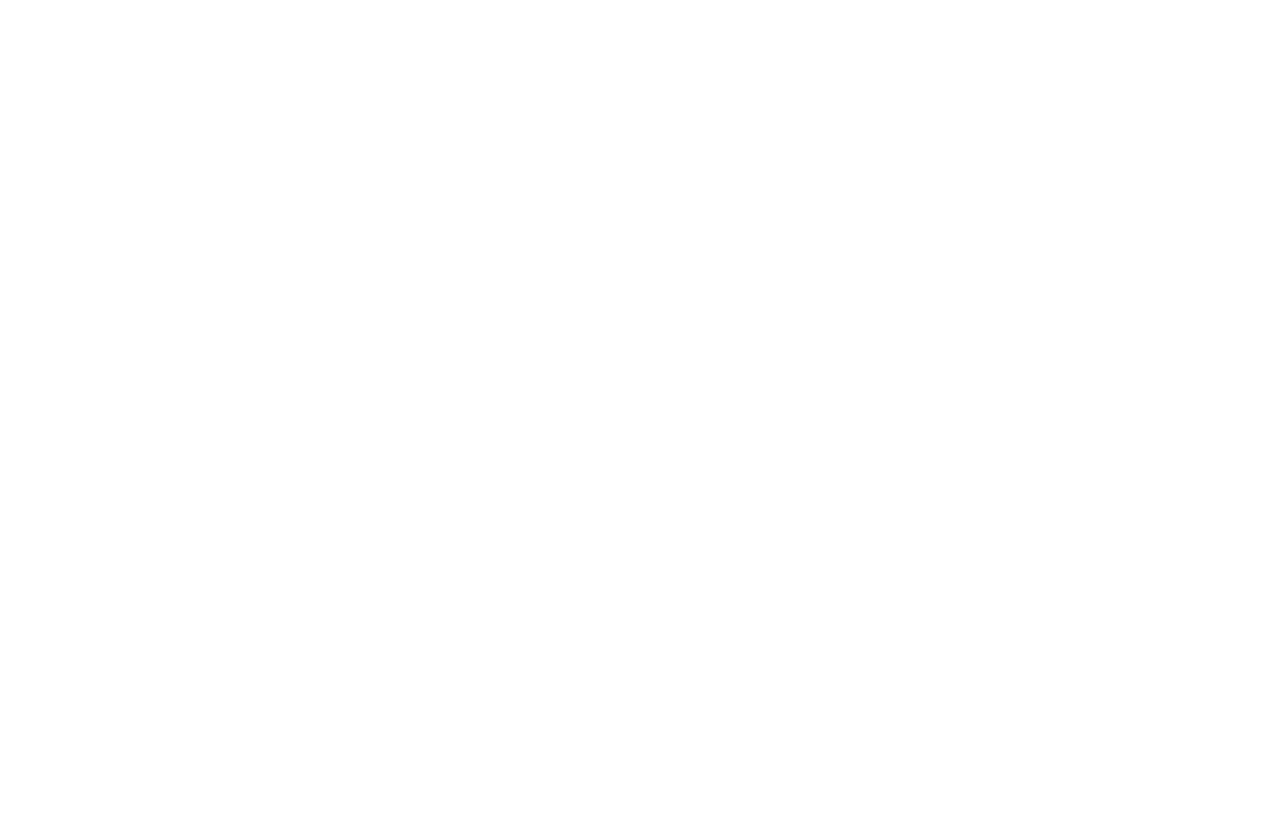
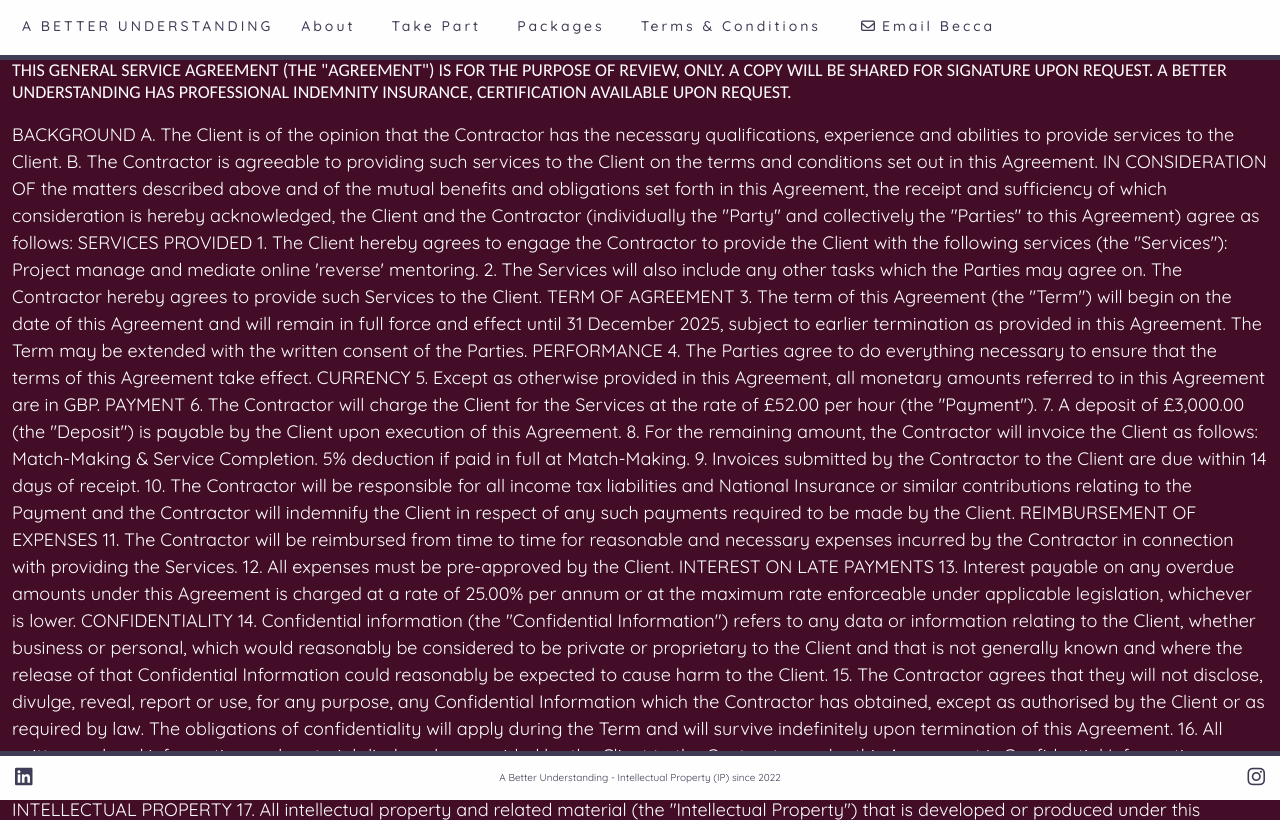
Before and after one commit to SkippyWalnuts/A-Better-Understanding, a plain HTML site: page terms.html in a window 1280 px wide. Shown: the top 820 px of the page. Drawn offline with nearby package versions, Linux system fonts and the light colour scheme.

Commit message:
Added Terms content pasted from business proposal

```diff
--- a/src/styles/index.css
+++ b/src/styles/index.css
@@ -175,7 +175,7 @@ li{
 }
 
 
-.Hero h3 {
+.Hero h3, .Terms h3 {
     color: var(--secondary-color);
     font-size: 18px;
     font-weight: 500;
--- a/terms.html
+++ b/terms.html
@@ -0,0 +1,204 @@
+<!DOCTYPE html>
+<html lang="en">
+<head>
+    <meta charset="utf-8" />
+    <meta name="viewport" content="width=device-width, initial-scale=1" />
+    <meta name="theme-color" content="#000000" />
+    <meta
+      name="description"
+      content="A Better Understanding uses the Power of the PA to teach businesses how to use Reverse Mentoring, bridging gaps in virtual working environments: Supporting the development of equitable, inclusive leadership"
+    />
+    <link href="https://cdn.jsdelivr.net/npm/bootstrap@5.3.0-alpha3/dist/css/bootstrap.min.css" rel="stylesheet" integrity="sha384-KK94CHFLLe+nY2dmCWGMq91rCGa5gtU4mk92HdvYe+M/SXH301p5ILy+dN9+nJOZ" crossorigin="anonymous">
+    <script src="https://kit.fontawesome.com/dbb0023781.js" crossorigin="anonymous"></script>
+    <link rel="preconnect" href="https://fonts.googleapis.com">
+    <link rel="preconnect" href="https://fonts.gstatic.com" crossorigin>
+    <link href="https://fonts.googleapis.com/css2?family=Carlito&display=swap" rel="stylesheet">
+    <link href="https://fonts.googleapis.com/css2?family=Quicksand:wght@300;400;500;600;700&display=swap" rel="stylesheet">
+    <link rel="stylesheet" href="src/styles/index.css"/>
+    <title>A Better Understanding</title>
+</head>
+<body>
+    <div class="Navbar">
+        <nav class="navbar navbar-expand-lg fixed-top">
+            <div class="container-fluid">
+              <a class="navbar-brand nav-company-name active nav-page" aria-current="page" href="./index.html">A Better Understanding</a>
+              <button class="navbar-toggler toggle-button" type="button" data-bs-toggle="collapse" data-bs-target="#navbarNav" aria-controls="navbarNav" aria-expanded="false" aria-label="Toggle navigation">
+                <span class="navbar-toggler-icon"></span>
+              </button>
+              <div class="collapse navbar-collapse navbar-large" id="navbarNav">
+                <ul class="navbar-nav">
+                  <li class="nav-item">
+                    <a class="nav-link nav-page" href="./about.html"
+                              rel="noreferrer"
+          alt="Open the About page for A Better Understanding in a new tab">
+          About</a>
+                  </li>
+                  <li class="nav-item">
+                    <a class="nav-link nav-page" href="./take-part.html"
+                              rel="noreferrer"
+          alt="Open the Take Part page for A Better Understanding in a new tab">
+          Take Part</a>
+                  </li>
+                  <li class="nav-item">
+                    <a class="nav-link nav-page" href="./packages.html"
+                              rel="noreferrer"
+          alt="Open the Packages page for A Better Understanding in a new tab">
+          Packages</a>
+                  </li>
+                  <li class="nav-item">
+                    <a class="nav-link nav-page" href="./terms.html"
+                              rel="noreferrer"
+          alt="Open the Terms and Conditions page for A Better Understanding in a new tab">
+          Terms & Conditions</a>
+                  </li>
+                  <li class="nav-item">
+                    <a class="nav-link nav-page" href="mailto:becca.early@outlook.com"
+                    alt="Create and send a new email to Becca Early, A Better Understanding's Founder and Consultant Advisor"><i class="fa-regular fa-envelope mx-1"></i>Email Becca</a>
+                  </li>
+                </ul>
+              </div>
+            </div>
+          </nav>
+        </Navbar>
+
+        </div>
+    <div class="Terms">
+        <div class="container-fluid">
+<div class="row">
+    <h3>THIS GENERAL SERVICE AGREEMENT (the "Agreement") is for the purpose of review, only. A copy will be shared for signature upon request.
+        A Better Understanding has Professional Indemnity insurance, certification available upon request.</h3>
+    <p>
+        BACKGROUND
+A. The Client is of the opinion that the Contractor has the necessary qualifications, experience and abilities to provide services to the Client.
+B. The Contractor is agreeable to providing such services to the Client on the terms and conditions set out in this Agreement.
+
+IN CONSIDERATION OF the matters described above and of the mutual benefits and obligations set forth in this Agreement, the receipt and sufficiency of which consideration is hereby acknowledged, the Client and the Contractor (individually the "Party" and collectively the "Parties" to this Agreement) agree as follows:
+
+SERVICES PROVIDED
+1. The Client hereby agrees to engage the Contractor to provide the Client with the following services (the "Services"):
+Project manage and mediate online 'reverse' mentoring.
+2. The Services will also include any other tasks which the Parties may agree on. The Contractor hereby agrees to provide such Services to the Client.
+
+TERM OF AGREEMENT
+3. The term of this Agreement (the "Term") will begin on the date of this Agreement and will remain in full force and effect until 31 December 2025, subject to earlier termination as provided in this Agreement. The Term may be extended with the written consent of the Parties.
+
+PERFORMANCE
+4. The Parties agree to do everything necessary to ensure that the terms of this Agreement take effect.
+
+CURRENCY
+5. Except as otherwise provided in this Agreement, all monetary amounts referred to in this Agreement are in GBP.
+
+PAYMENT
+6. The Contractor will charge the Client for the Services at the rate of £52.00 per hour (the "Payment").
+7. A deposit of £3,000.00 (the "Deposit") is payable by the Client upon execution of this Agreement.
+8. For the remaining amount, the Contractor will invoice the Client as follows:
+Match-Making & Service Completion. 5% deduction if paid in full at Match-Making.
+
+9. Invoices submitted by the Contractor to the Client are due within 14 days of receipt.
+10. The Contractor will be responsible for all income tax liabilities and National Insurance or similar contributions relating to the Payment and the Contractor will indemnify the Client in respect of any such payments required to be made by the Client.
+
+REIMBURSEMENT OF EXPENSES
+11. The Contractor will be reimbursed from time to time for reasonable and necessary expenses incurred by the Contractor in connection with providing the Services.
+12. All expenses must be pre-approved by the Client.
+
+INTEREST ON LATE PAYMENTS
+13. Interest payable on any overdue amounts under this Agreement is charged at a rate of 25.00% per annum or at the maximum rate enforceable under applicable legislation, whichever is lower.
+
+CONFIDENTIALITY
+14. Confidential information (the "Confidential Information") refers to any data or information relating to the Client, whether business or personal, which would reasonably be considered to be private or proprietary to the Client and that is not generally known and where the release of that Confidential Information could reasonably be expected to cause harm to the Client.
+15. The Contractor agrees that they will not disclose, divulge, reveal, report or use, for any purpose, any Confidential Information which the Contractor has obtained, except as authorised by the Client or as required by law. The obligations of confidentiality will apply during the Term and will survive indefinitely upon termination of this Agreement.
+16. All written and oral information and material disclosed or provided by the Client to the Contractor under this Agreement is Confidential Information regardless of whether it was provided before or after the date of this Agreement or how it was provided to the Contractor.
+
+OWNERSHIP OF INTELLECTUAL PROPERTY
+17. All intellectual property and related material (the "Intellectual Property") that is developed or produced under this Agreement, will be the property of the Contractor. The Client is granted a non-exclusive limited-use licence of this Intellectual Property.
+18. Title, copyright, intellectual property rights and distribution rights of the Intellectual Property remain exclusively with the Contractor.
+
+RETURN OF PROPERTY
+19. Upon the expiry or termination of this Agreement, the Contractor will return to the Client any property, documentation, records, or Confidential Information which is the property of the Client.
+
+CAPACITY/INDEPENDENT CONTRACTOR
+20. In providing the Services under this Agreement it is expressly agreed that the Contractor is acting as an independent contractor and not as an employee. The Contractor and the Client acknowledge that this Agreement does not create a partnership or joint venture between them, and is exclusively a contract for service.
+
+RIGHT OF SUBSTITUTION
+21. Except as otherwise provided in this Agreement, the Contractor may, at the Contractor's absolute discretion, engage a third party sub-contractor to perform some or all of the obligations of the Contractor under this Agreement and the Client will not hire or engage any third parties to assist with the provision of the Services.
+22. In the event that the Contractor hires a sub-contractor:
+the Contractor will pay the sub-contractor for its services and the Payment will remain payable by the Client to the Contractor.
+for the purposes of the indemnification clause of this Agreement, the sub-contractor is an agent of the Contractor.
+
+AUTONOMY
+23. Except as otherwise provided in this Agreement, the Contractor will have full control over working time, methods, and decision making in relation to provision of the Services in accordance with the Agreement. The Contractor will work autonomously and not at the direction of the Client. However, the Contractor will be responsive to the reasonable needs and concerns of the Client.
+
+EQUIPMENT
+24. Except as otherwise provided in this Agreement, the Contractor will provide at the Contractor’s own expense, any and all tools, machinery, equipment, raw materials, supplies, workwear and any other items or parts necessary to deliver the Services in accordance with the Agreement.
+
+NO EXCLUSIVITY
+25. The Parties acknowledge that this Agreement is non-exclusive and that either Party will be free, during and after the Term, to engage or contract with third parties for the provision of services similar to the Services.
+
+NOTICE
+26. All notices, requests, demands or other communications required or permitted by the terms of this Agreement will be given in writing and delivered to the Parties at the following addresses:
+dentsu UK Limited, 10 Triton St, London NW1 3BF, UK
+A Better Understanding, 22 Founders Gardens, London SE19 3UU, UK
+or to such other address as either Party may from time to time notify the other.
+
+INDEMNIFICATION
+27. Except to the extent paid in settlement from any applicable insurance policies, and to the extent permitted by applicable law, each Party agrees to indemnify and hold harmless the other Party, and its respective affiliates, officers, agents, employees, and permitted successors and assigns against any and all claims, losses, damages, liabilities, penalties, punitive damages, expenses, reasonable legal fees and costs of any kind or amount whatsoever, which result from or arise out of any act or omission of the indemnifying party, its respective affiliates, officers, agents, employees, and permitted successors and assigns that occurs in connection with this Agreement. This indemnification will survive the termination of this Agreement.
+
+MODIFICATION OF AGREEMENT
+28. Any amendment or modification of this Agreement or additional obligation assumed by either Party in connection with this Agreement will only be binding if evidenced in writing signed by each Party or an authorised representative of each Party.
+
+TIME OF THE ESSENCE
+29. Time is of the essence in this Agreement. No extension or variation of this Agreement will operate as a waiver of this provision.
+
+ASSIGNMENT
+30. The Contractor will not voluntarily, or by operation of law, assign or otherwise transfer its obligations under this Agreement without the prior written consent of the Client.
+
+ENTIRE AGREEMENT
+31. It is agreed that there is no representation, warranty, collateral agreement or condition affecting this Agreement except as expressly provided in this Agreement.
+
+ENUREMENT
+32. This Agreement will enure to the benefit of and be binding on the Parties and their respective heirs, executors, administrators and permitted successors and assigns.
+
+TITLES/HEADINGS
+33. Headings are inserted for the convenience of the Parties only and are not to be considered when interpreting this Agreement.
+
+GOVERNING LAW
+34. This Agreement will be governed by and construed in accordance with the laws of England.
+
+SEVERABILITY
+35. In the event that any of the provisions of this Agreement are held to be invalid or unenforceable in whole or in part, all other provisions will nevertheless continue to be valid and enforceable with the invalid or unenforceable parts severed from the remainder of this Agreement.
+
+WAIVER
+36. The waiver by either Party of a breach, default, delay or omission of any of the provisions of this Agreement by the other Party will not be construed as a waiver of any subsequent breach of the same or other provisions.
+
+
+    </p>
+</div>
+
+         <button>
+            <a href="#"
+            rel="noreferrer"
+alt="Open the About page for A Better Understanding">
+            Click to Understand Better
+            </a>
+          </button>
+      </div>
+      </div>
+
+      <div class="container container-fluid footer-container fixed-bottom">
+        <div class="d-flex justify-content-center">
+          <a href="https://www.linkedin.com/in/becca-early/"
+          target="_blank"
+          rel="noreferrer"
+          alt="Becca Early, Reverse Mentor Consultant, LinkedIn Profile">
+            <i class="fa-brands fa-linkedin"></i></a>
+        <p>A Better Understanding - Intellectual Property (IP) since 2022</p>
+        <a href="https://www.instagram.com/a_becca_understanding"
+        target="_blank"
+        rel="noreferrer"
+        alt="Becca Early's Instagram profile, a_becca_understanding"><i class="fa-brands fa-instagram"></i></a>
+        </div>
+        </div>
+        <script src="https://cdn.jsdelivr.net/npm/bootstrap@5.3.3/dist/js/bootstrap.bundle.min.js" integrity="sha384-YvpcrYf0tY3lHB60NNkmXc5s9fDVZLESaAA55NDzOxhy9GkcIdslK1eN7N6jIeHz" crossorigin="anonymous"></script>
+
+</body>
+</html>
```
